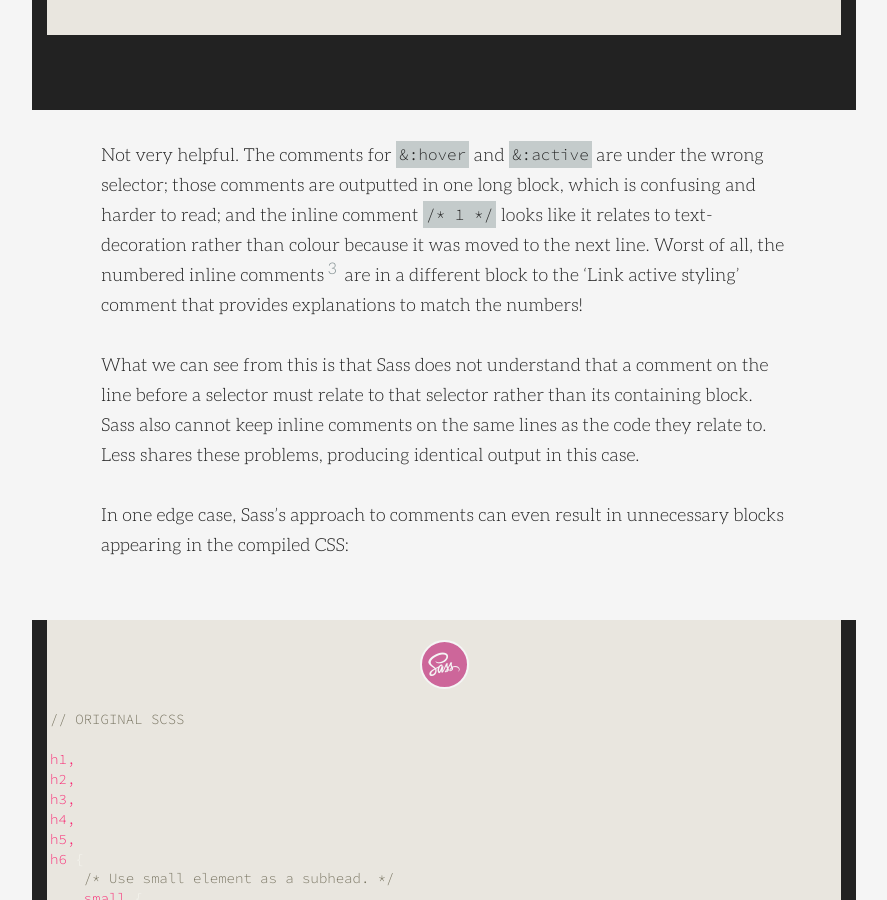
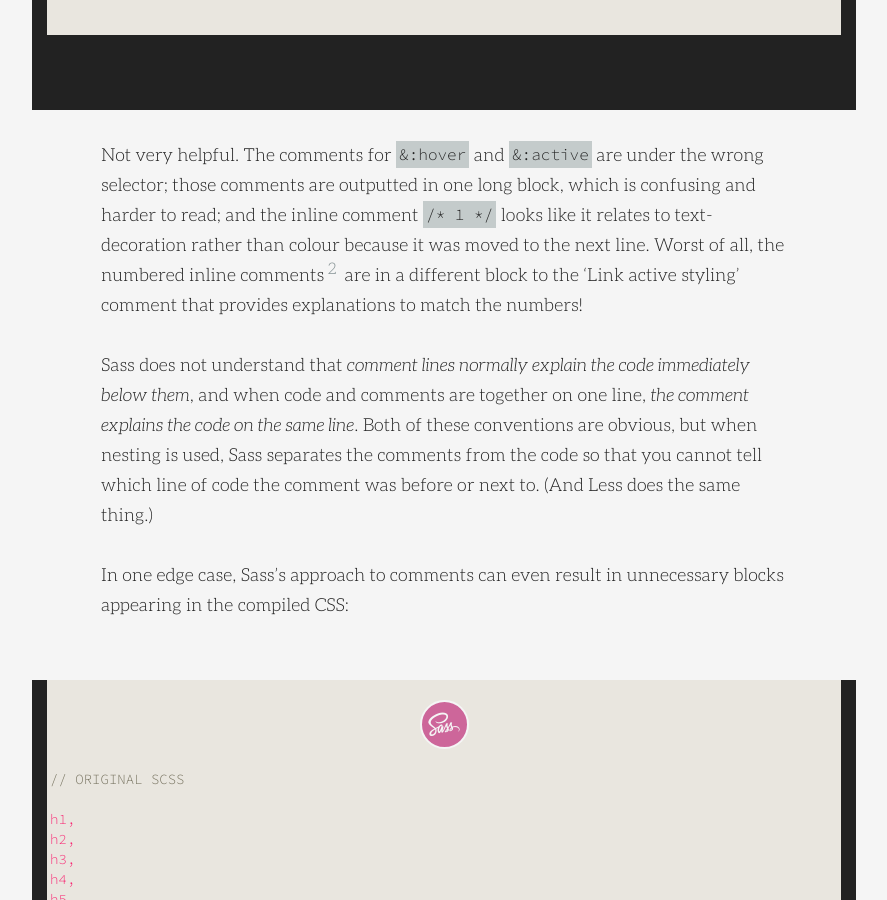
Before and after one commit to cjbarnes/cjbarnes.github.io, a Jekyll site: the page built from _posts/2015-03-29-fix-comments-compiled-sass-less.md, in a window 1280 px wide and 900 px high, scrolled down 4135 px. Shown: the whole window, without its empty margins (196-1083 px from the left). Built offline with Jekyll 4.4.1, drawn with Linux system fonts in a browser that asks for light colours; some of the changed text lies outside the part shown.

Commit message:
Edited post

```diff
--- a/_posts/2015-03-29-fix-comments-compiled-sass-less.md
+++ b/_posts/2015-03-29-fix-comments-compiled-sass-less.md
@@ -69,7 +69,7 @@ a:focus {
 {% endhighlight %}
 </figure>
 
-In this example, comments starting with `//` have been removed,[^2] but otherwise the comments are all where the author would expect them to be.
+In this example, comments starting with `//` have been removed, and the other comments are all where the author would expect them to be.
 
 However, the results are very different when we introduce **comments for nested selectors** and **inline comments**:
 
@@ -134,7 +134,7 @@ a:active {
 
 Not very helpful. The comments for `&:hover` and `&:active` are under the wrong selector; those comments are outputted in one long block, which is confusing and harder to read; and the inline comment `/* 1 */` looks like it relates to text-decoration rather than colour because it was moved to the next line. Worst of all, the numbered inline comments[^3] are in a different block to the 'Link active styling' comment that provides explanations to match the numbers!
 
-What we can see from this is that Sass does not understand that a comment on the line before a selector must relate to that selector rather than its containing block. Sass also cannot keep inline comments on the same lines as the code they relate to. Less shares these problems, producing identical output in this case.
+Sass does not understand that *comment lines normally explain the code immediately below them*, and when code and comments are together on one line, *the comment explains the code on the same line*. Both of these conventions are obvious, but when nesting is used, Sass separates the comments from the code so that you cannot tell which line of code the comment was before or next to. (And Less does the same thing.)
 
 In one edge case, Sass's approach to comments can even result in unnecessary blocks appearing in the compiled CSS:
 
@@ -185,12 +185,6 @@ None of the example comments I've used that cause problems for Sass and Less are
 ## ways around this problem
 
 Let's cut to the last page: **Either we must abandon our near-universal CSS commenting style, or Sass and Less must get smarter with their comment handling.**
-
-<figure class="quote">
-> I can’t change the direction of the wind, but I can adjust my sails to always reach my destination.
-
-<cite>Jimmy Dean</cite>
-</figure>
 
 Until Sass and Less change (if they ever do), we need a way to get sensible comments output from our code using the tools that we have.
 
@@ -314,8 +308,6 @@ Whether we adopt this or another solution, I hope this post has shown that:
 
     Our unminified CSS output deserves attention. However, compiled CSS is much less useful if our code comments aren't included (or even worse, if the comments are outputted in the wrong places). This is why we need a workaround for Sass's and Less's comment problems.
 
-[^2]: The `//` prefix is a feature in both Sass and Less, used to differentiate comments that should and shouldn't be present in compiled CSS.
-
 [^3]: This type of inline comment is used by [Idiomatic CSS](https://github.com/necolas/idiomatic-css#5-practical-example)---arguably the most well-known CSS coding style standard---and in the extraordinarily popular [Normalize.css reset](https://github.com/necolas/normalize.css/blob/master/normalize.css) by the same author.
 
 [^4]: I'm aware of course that [prominent web developers have begun to advocate we use nesting as little as possible](http://www.sitepoint.com/beware-selector-nesting-sass/ "Article: Beware of selector nesting in Sass"). But even those who are against nesting allow that it can useful in some cases, for example for pseudo-elements like `&:before` or pseudo-classes like `&:hover`. As long as we use nesting at least some of the time, we need a commenting style that works with it.
```
